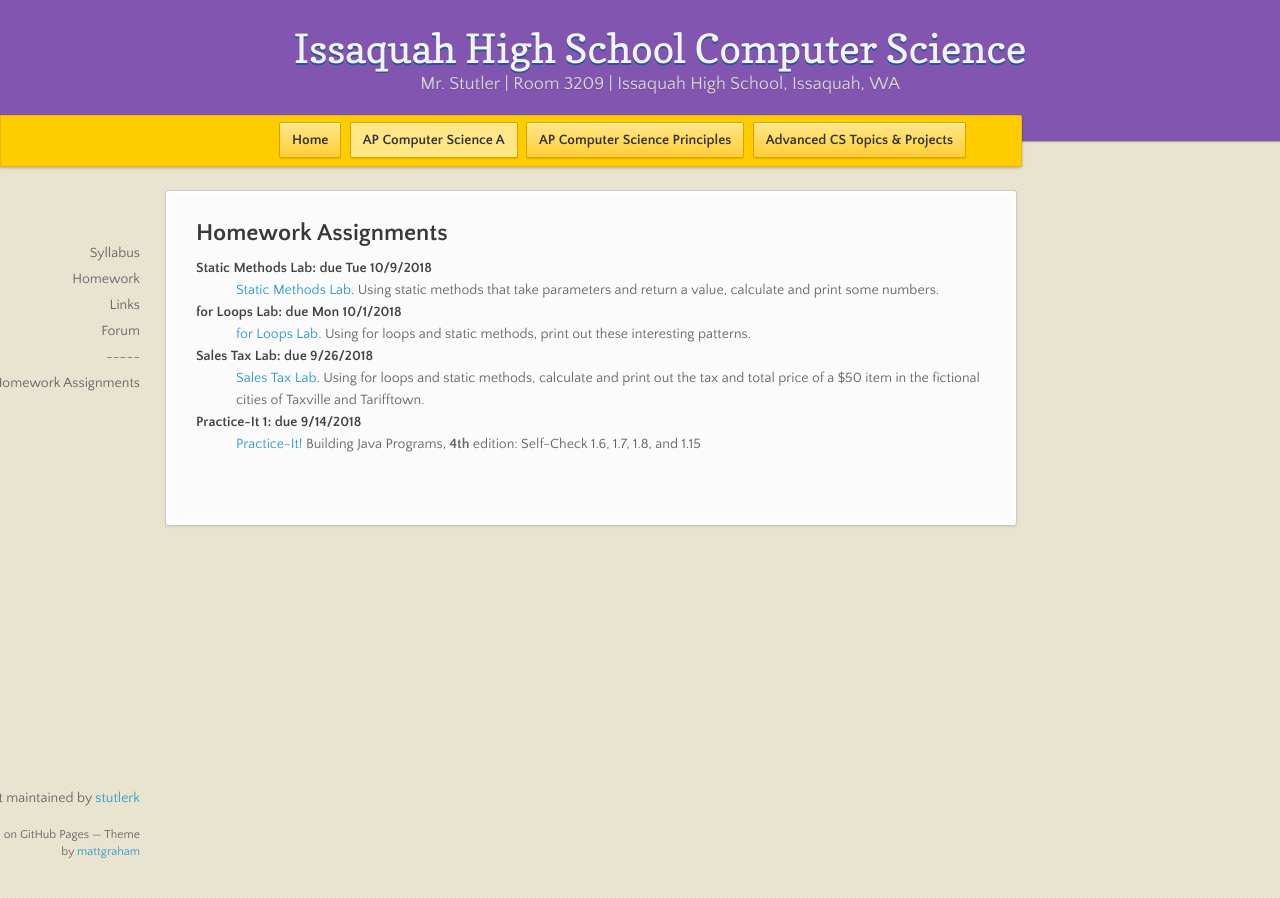
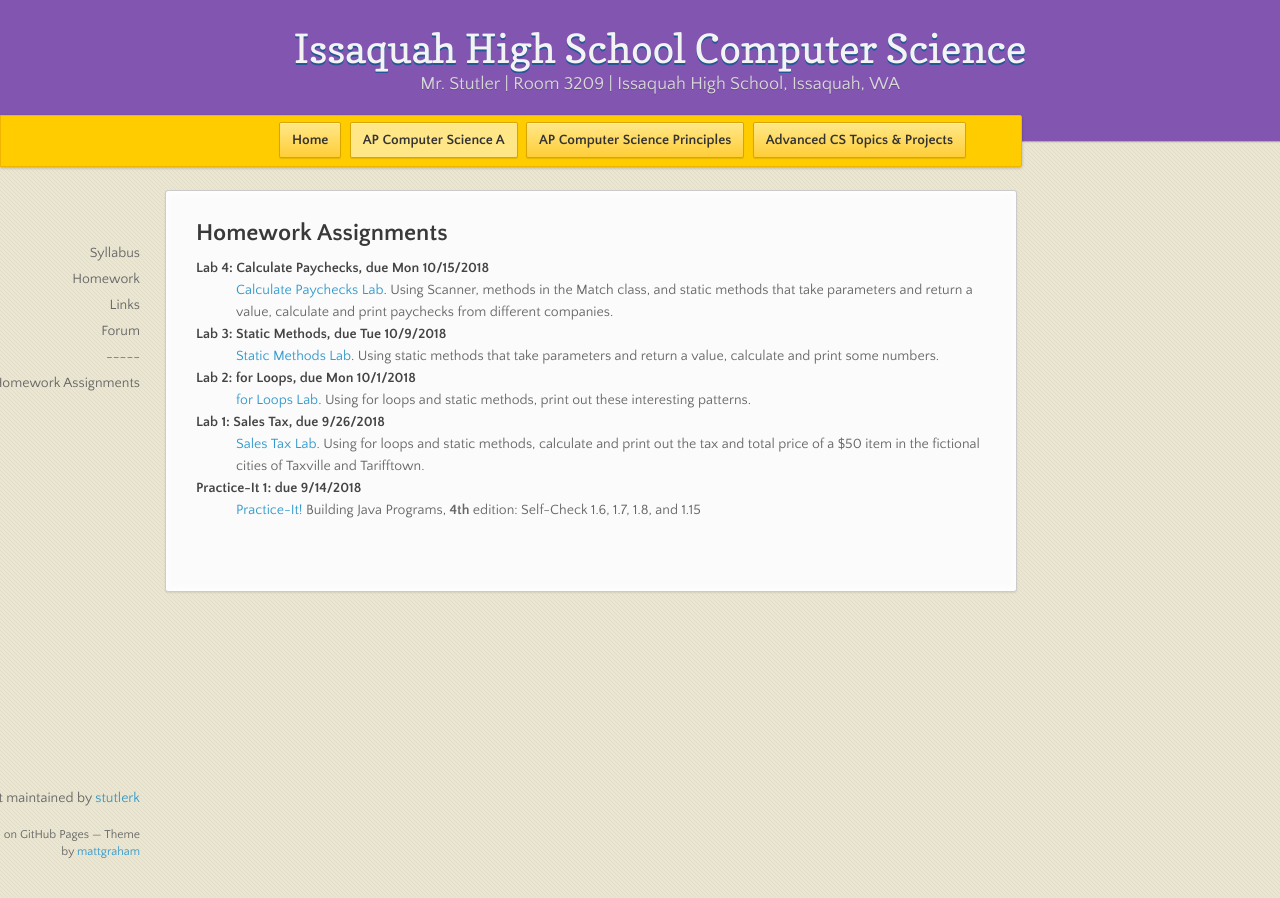
Before and after one commit to stutlerk/ihs-website, a Jekyll site: the page built from _apcsa/homework.html, in a window 1280 px wide. Built offline with Jekyll 4.4.1, drawn with Linux system fonts in a browser that asks for light colours; nearby versions of some CDN libraries.

Commit message:
Update homework.html

```diff
--- a/_apcsa/homework.html
+++ b/_apcsa/homework.html
@@ -6,13 +6,16 @@ layout: course
 <section>
 <h2>Homework Assignments</h2>
   <dl>
-    <dt>Static Methods Lab: due Tue 10/9/2018</dt>
+    <dt>Lab 4: Calculate Paychecks, due Mon 10/15/2018</dt>
+    <dd><a href="https://issaquahwednet-my.sharepoint.com/:w:/g/personal/stutlerk_issaquah_wednet_edu/Eb9iighdlBBCkok77gPkHx0BIpMFvQPssHFjVtyACbJe4w?e=6BjvLm" target="_blank">Calculate Paychecks Lab</a>. Using Scanner, methods in the Match class, and static methods that take parameters and return a value, calculate and print paychecks from different companies.</dd>
+
+    <dt>Lab 3: Static Methods, due Tue 10/9/2018</dt>
     <dd><a href="https://issaquahwednet-my.sharepoint.com/:w:/g/personal/stutlerk_issaquah_wednet_edu/EVohcIBXfP9PhAx6wzh7hfEB5Due6jD9S3GNqJAlW6A3yw?e=YrGOy2" target="_blank">Static Methods Lab</a>. Using static methods that take parameters and return a value, calculate and print some numbers.</dd>
 
-    <dt>for Loops Lab: due Mon 10/1/2018</dt>
+    <dt>Lab 2: for Loops, due Mon 10/1/2018</dt>
     <dd><a href="https://issaquahwednet-my.sharepoint.com/:w:/g/personal/stutlerk_issaquah_wednet_edu/EZg9RCM5VvJMr0f232UXygsBRsIDb5GkcU2kA564uhHNtQ?e=WpoqxS" target="_blank">for Loops Lab</a>. Using for loops and static methods, print out these interesting patterns.</dd>
 
-    <dt>Sales Tax Lab: due 9/26/2018</dt>
+    <dt>Lab 1: Sales Tax, due 9/26/2018</dt>
     <dd><a href="https://issaquahwednet-my.sharepoint.com/:w:/g/personal/stutlerk_issaquah_wednet_edu/EVzb_TqwEudBhB930R4Mf_EB1RoGLve_AnQ7q7iqN6CTYA?e=roINrk" target="_blank">Sales Tax Lab</a>. Using for loops and static methods, calculate and print out the tax and total price of a $50 item in the fictional cities of Taxville and Tarifftown.</dd>
 
     <!--
```
